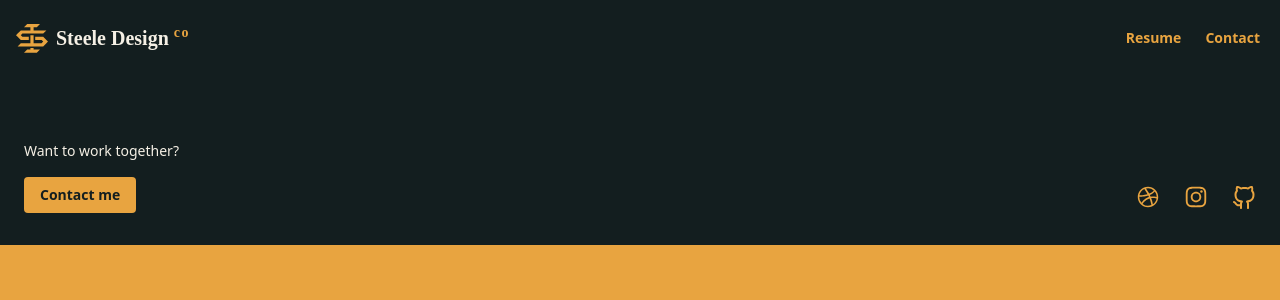
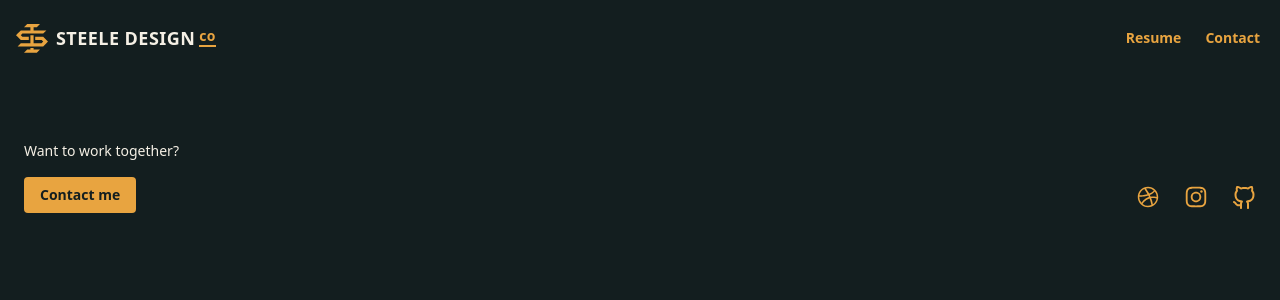
Before and after one commit to iansteele/portfolio, a React (Create React App) app: page / in a window 1280 px wide. Shown: the top 300 px of the page. Built offline with nearby package versions, Linux system fonts and the light colour scheme; a web font is replaced by a local one.

Commit message:
Updates to page wrapper and logo

```diff
--- a/public/index.html
+++ b/public/index.html
@@ -26,9 +26,8 @@
     -->
     <title>React App</title>
   </head>
-  <body class="bg-brand-secondary h-screen">
+  <body id="root" class="bg-brand-secondary h-screen overflow-y-scroll">
     <noscript>You need to enable JavaScript to run this app.</noscript>
-    <div id="root"></div>
     <!--
       This HTML file is a template.
       If you open it directly in the browser, you will see an empty page.
--- a/src/App.js
+++ b/src/App.js
@@ -17,14 +17,14 @@ import "tailwindcss/tailwind.css";
 function App() {
   return (
     <Router>
-      <main className="App grid grid-flow-row auto-rows-max ont-body bg-brand-primary">
+      <div className="App h-full grid grid-flow-row auto-rows-max bg-brand-primary overflow-y-scroll">
         <Header/>
         <Switch>
           <Route exact path="/portfolio" component={Home}/>
           <Route path="/portfolio/virtual-fest" component={VirtualFest}/>
         </Switch>
         <Footer/>
-      </main>
+      </div>
     </Router>
   );
 }
--- a/src/Header.js
+++ b/src/Header.js
@@ -10,7 +10,7 @@ function Header(props) {
         <svg className="w-8 h-auto fill-current blue-6oo" xmlns="http://www.w3.org/2000/svg" viewBox="0 0 200 180">
           <path className="cls-1" d="M140 160h10l-20 20H50l20-20h20v-10h20v10zM30 100h50V80H40L30 70l10-10h130l20-20h-80V20h20l20-20H70L50 20h40v20H30L10 60 0 70l10 10zm160 0l-20-20h-50v20h40l10 10-10 10h-50V70H90v50H30l-20 20h160l20-20 10-10z" data-name="Layer 1"/>
         </svg>
-        <h1 className="hidden brand-primary font-display tracking-narrow font-bold text-white text-xl sm:block ml-2">Steele Design <span class="text-brand-secondary text-sm relative bottom-2 tracking-widest">co</span></h1>
+        <h1 className="hidden brand-primary tracking-wide font-bold text-white text-lg sm:block ml-2">STEELE DESIGN<span class="ml-1 text-brand-secondary text-sm relative tracking-wide border-b-2 -top-1 ">co</span></h1>
       </Link >
       <nav className="flex font-bold text-sm space-x-3 md:space-x-4 text-brand-secondary">
         <a className=" hover:text-white py-0.5 px-1 transition-colors" href="https://www.notion.so/Ian-Steele-ca6f009ed2204389be0a2d3a0ee99788">Resume</a>
--- a/src/Thumbnail.js
+++ b/src/Thumbnail.js
@@ -4,8 +4,8 @@ import './App.css';
 
 function Thumbnail(props) {
   return (
-      <Link className="transform transition duration-500 hover:ring hover:ring-brand-secondary hover:ring-offset-2 hover:scale-101 rounded-xl relative overflow-hidden " to={props.link}>
-        <img className="" src={process.env.PUBLIC_URL + "/"+ props.image} alt="Project Image"/>
+      <Link className="transform transition duration-500 hover:ring hover:ring-brand-secondary hover:ring-offset-2 hover:scale-101 rounded-lg relative " to={props.link}>
+        <img className=" rounded-xl" src={process.env.PUBLIC_URL + "/"+ props.image} alt="Project Image"/>
         <div className="bg-brand-primary rounded-full  absolute bottom-2 right-2 py-2 px-4">
           <div className="project-title text-xs font-semibold">
             {props.title}
```
